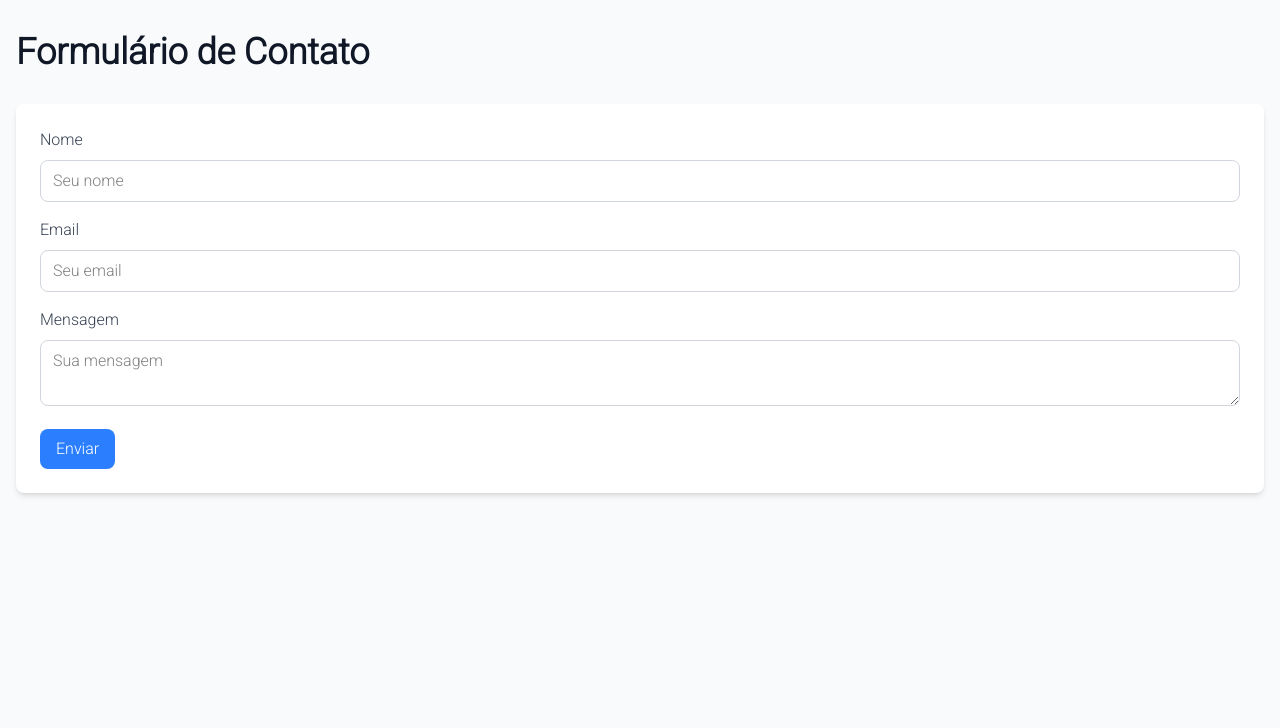
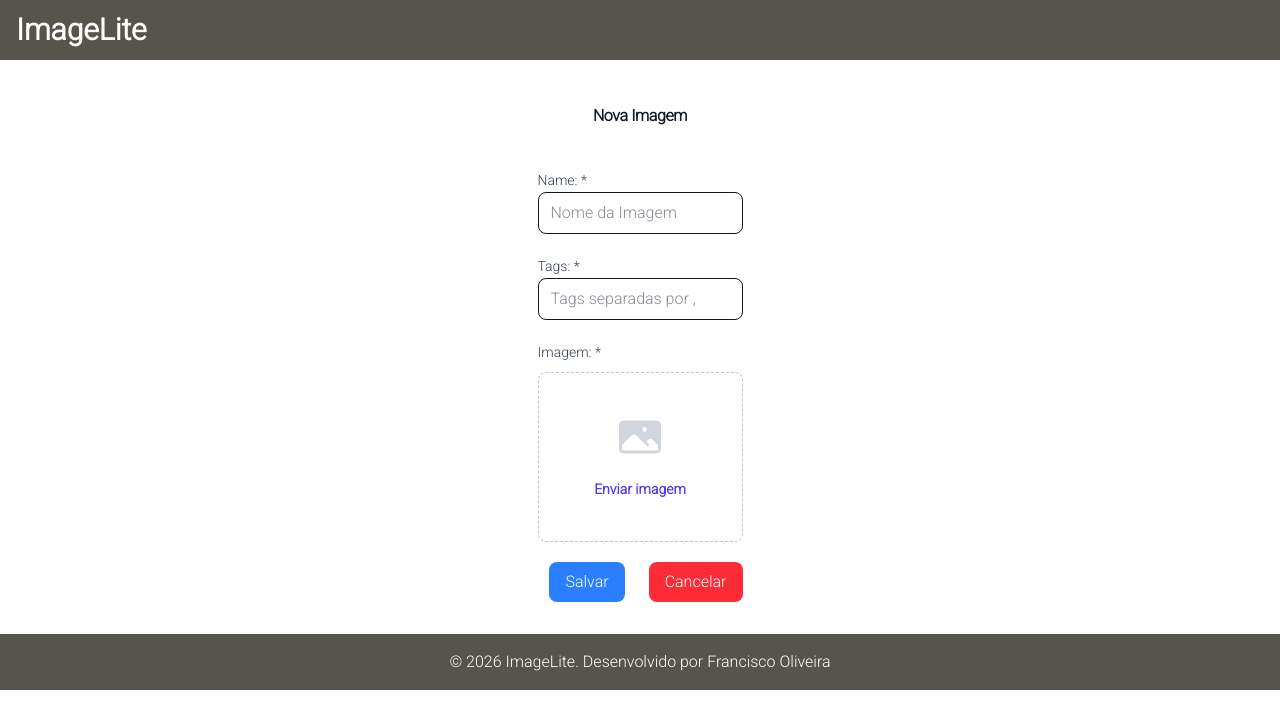
Before and after one commit to CranckThatFranck/imageslite-front, a Next.js app: page /formulario in a window 1280 px wide. Shown: the top 728 px of the page. Built offline with nearby package versions, Linux system fonts and the light colour scheme.

Commit message:
feat: enhance FormularioPage and GaleriaPage with new components and improved layout

```diff
--- a/src/app/formulario/page.tsx
+++ b/src/app/formulario/page.tsx
@@ -1,56 +1,53 @@
 'use client';
+
+import { Template, InputText, Button } from "@/components";
+import Link from "next/link";
 
 export default function FormularioPage() {
   return (
-    <main className="min-h-screen bg-gray-50 dark:bg-gray-900 py-8">
-      <div className="container mx-auto px-4">
-        <h1 className="text-4xl font-bold text-gray-900 dark:text-white mb-8">
-          Formulário de Contato
-        </h1>
-        <form className="bg-white dark:bg-gray-800 p-6 rounded-lg shadow-md">
-          <div className="mb-4">
-            <label className="block text-gray-700 dark:text-gray-300 mb-2" htmlFor="name">
-                Nome
-            </label>
-            <input
-              className="w-full px-3 py-2 border border-gray-300 dark:border-gray-600 rounded-lg focus:outline-none focus:ring-2 focus:ring-blue-500"
-                type="text"
-                id="name"
-                name="name"
-                placeholder="Seu nome"
-            />
+    <Template>
+      <section className="flex flex-col items-center justify-center my-5">
+        <h5 className="mt-3 mb-10 text-3x1 font-extrabold tracking-tight text-gray-900">Nova Imagem</h5>
+        <form>
+          <div className="grid grid-cols-1">
+            <label className="block text-sm font-medium leading-6 text-gray-700">Name: *</label>
+            <InputText placeholder="Nome da Imagem"/>
           </div>
-          <div className="mb-4">
-            <label className="block text-gray-700 dark:text-gray-300 mb-2" htmlFor="email">
-                Email
-            </label>
-            <input
-              className="w-full px-3 py-2 border border-gray-300 dark:border-gray-600 rounded-lg focus:outline-none focus:ring-2 focus:ring-blue-500"
-                type="email"
-                id="email"
-                name="email"
-                placeholder="Seu email"
-            />
+
+          <div className="mt-5 grid grid-cols-1">
+            <label className="block text-sm font-medium leading-6 text-gray-700">Tags: *</label>
+            <InputText placeholder="Tags separadas por ,  "/>
+          </div>
+
+          <div className="mt-5 grid grid-cols-1">
+            <label className="block text-sm font-medium leading-6 text-gray-700">Imagem: *</label>
+            <div className="mt-2 flex justify-center rounded-lg border border-dashed border-gray-900/25 px-6 py-10">
+              <div className="text-center ">
+                <svg className="mx-auto h-12 w-12 text-gray-300" viewBox="0 0 24 24" fill="currentColor" aria-hidden="true">
+                  <path fillRule="evenodd" d="M1.5 6a2.25 2.25 0 012.25-2.25h16.5A2.25 2.25 0 0122.5 6v12a2.25 2.25 0 01-2.25 2.25H3.75A2.25 2.25 0 011.5 18V6zM3 16.06V18c0 .414.336.75.75.75h16.5A.75.75 0 0021 18v-1.94l-2.69-2.689a1.5 1.5 0 00-2.12 0l-.88.879.97.97a.75.75 0 11-1.06 1.06l-5.16-5.159a1.5 1.5 0 00-2.12 0L3 16.061zm10.125-7.81a1.125 1.125 0 112.25 0 1.125 1.125 0 01-2.25 0z" clipRule="evenodd" />
+                </svg>
+
+                <div className="mt-4 flex text-sm leading-6 text-gray-600 ">
+                  <label className="relative cursor-pointer rounded-md bg-white font-semibold text-indigo-600">
+                    <span>Enviar imagem</span>
+                    <input type="file" name="file-upload" className="sr-only" />
+                  </label>
+                </div>
+              </div>
             </div>
-            <div className="mb-4">
-                <label className="block text-gray-700 dark:text-gray-300 mb-2" htmlFor="message">
-                    Mensagem
-                </label>
-                <textarea
-                  className="w-full px-3 py-2 border border-gray-300 dark:border-gray-600 rounded-lg focus:outline-none focus:ring-2 focus:ring-blue-500"
-                    id="message"
-                    name="message"
-                    placeholder="Sua mensagem"
-                />
-            </div>
-            <button
-              className="bg-blue-500 text-white px-4 py-2 rounded-lg hover:bg-blue-600 focus:outline-none focus:ring-2 focus:ring-blue-500"
-                type="submit"
-            >
-                Enviar
-            </button>
+          </div>
+
+        <div className="mt-5 flex items-center justify-end gap-x-6">
+
+          <Button color="blue" label="Salvar" type="submit" />
+          <Link href="/galeria">
+            <Button color="red" label="Cancelar" type="button" />
+          </Link>
+
+        </div>
+
         </form>
-      </div>
-    </main>
+      </section>
+    </Template>
   );
 }
--- a/src/app/galeria/page.tsx
+++ b/src/app/galeria/page.tsx
@@ -1,8 +1,10 @@
 "use client";
-import { Template, ImageCard } from "@/components";
+
+import { Template, ImageCard, Button, InputText } from "@/components";
 import { Image } from "@/resources/image/image.resource";
 import { useImageService } from "@/resources/image/image.service";
 import { useState } from 'react';
+import Link from "next/link";
 
 export default function GaleriaPage() {
 
@@ -39,8 +41,7 @@ export default function GaleriaPage() {
 
      <section className="flex flex-col items-center justify-center my-5">
         <div className="flex space-x-4">
-          <input type="text"
-                 onChange={(event) => setQuery((event.target as HTMLInputElement).value)}
+          <InputText placeholder="Digite nome ou Tags" onChange={(event) => setQuery((event.target as HTMLInputElement).value)}
                  className="border px-3 py-2 rounded-lg text-gray-900" />
           <select onChange={(event) => setExtension((event.target as HTMLSelectElement).value)}
                   className="border px-4 py-2 text-gray-900 px-3 py-2 rounded-lg">
@@ -49,8 +50,11 @@ export default function GaleriaPage() {
             <option value="JPEG">JPEG</option>
             <option value="GIF">GIF</option>
           </select>
-          <button className="bg-blue-500 text-white px-4 py-2 rounded-lg hover:bg-blue-300" onClick={searchImages}>Buscar</button>
-          <button className="bg-yellow-500 text-white px-4 py-2 rounded-lg hover:bg-yellow-300" onClick={searchImages}>+ Imagem</button>
+          <Button color="blue" label="Buscar" onClick={searchImages} />
+          <Link href="/formulario">
+          <Button color="yellow" label="+ Imagem" onClick={searchImages} />
+          </Link>
+
         </div>
      </section>
 
--- a/src/components/Template.tsx
+++ b/src/components/Template.tsx
@@ -3,7 +3,7 @@ interface TemplateProps {
     loading?: boolean;
 }
 
-export const Template: React.FC<TemplateProps> = ({children, loading}: TemplateProps) => {
+export const Template: React.FC<TemplateProps> = ({children, loading = false}: TemplateProps) => {
     return (
         <>
             <Header />
@@ -26,18 +26,18 @@ interface RenderIfProps{
     children: React.ReactNode;
 }
 
-export const RenderIF: React.FC<RenderIfProps> = ({condition = true, children}) => {
+export const RenderIF: React.FC<RenderIfProps> = ({condition = false, children}) => {
     if(condition){
         return children
     }
 
-    return false;
+    return null;
 }
 
 const Loading: React.FC = () => {
     return (
         <div role="status">
-            <svg aria-hidden="true" class="w-8 h-8 text-neutral-tertiary animate-spin fill-brand" viewBox="0 0 100 101" fill="none" xmlns="http://www.w3.org/2000/svg">
+            <svg aria-hidden="true" className="w-8 h-8 text-neutral-tertiary animate-spin fill-brand" viewBox="0 0 100 101" fill="none" xmlns="http://www.w3.org/2000/svg">
                 <path d="M100 50.5908C100 78.2051 77.6142 100.591 50 100.591C22.3858 100.591 0 78.2051 0 50.5908C0 22.9766 22.3858 0.59082 50 0.59082C77.6142 0.59082 100 22.9766 100 50.5908ZM9.08144 50.5908C9.08144 73.1895 27.4013 91.5094 50 91.5094C72.5987 91.5094 90.9186 73.1895 90.9186 50.5908C90.9186 27.9921 72.5987 9.67226 50 9.67226C27.4013 9.67226 9.08144 27.9921 9.08144 50.5908Z" fill="currentColor"/>
                 <path d="M93.9676 39.0409C96.393 38.4038 97.8624 35.9116 97.0079 33.5539C95.2932 28.8227 92.871 24.3692 89.8167 20.348C85.8452 15.1192 80.8826 10.7238 75.2124 7.41289C69.5422 4.10194 63.2754 1.94025 56.7698 1.05124C51.7666 0.367541 46.6976 0.446843 41.7345 1.27873C39.2613 1.69328 37.813 4.19778 38.4501 6.62326C39.0873 9.04874 41.5694 10.4717 44.0505 10.1071C47.8511 9.54855 51.7191 9.52689 55.5402 10.0491C60.8642 10.7766 65.9928 12.5457 70.6331 15.2552C75.2735 17.9648 79.3347 21.5619 82.5849 25.841C84.9175 28.9121 86.7997 32.2913 88.1811 35.8758C89.083 38.2158 91.5421 39.6781 93.9676 39.0409Z" fill="currentFill"/>
              </svg>
@@ -45,7 +45,7 @@ const Loading: React.FC = () => {
     )
 }
 
-const Header: React.FC = () => {
+const Header: React.FC = ()     => {
     return (
         <header className="bg-stone-600 text-white py-3">
             <div className="container mx-auto flex justify-between items-center px-4">
--- /dev/null
+++ b/src/components/button/Button.tsx
@@ -0,0 +1,30 @@
+import React from "react";
+
+interface ButtonProps {
+    color?: 'blue' | 'red' | 'yellow' | 'stone' | 'gray';
+    label?: string;
+    onClick?: (event: React.MouseEvent<HTMLButtonElement>) => void;
+    type?: "submit" | "button" | "reset" | undefined;
+}
+
+export const Button: React.FC<ButtonProps> = ({
+    onClick, color = 'blue', label, type
+} : ButtonProps) => {
+    const colorClasses: Record<NonNullable<ButtonProps['color']>, string> = {
+        blue: 'bg-blue-500 hover:bg-blue-300',
+        red: 'bg-red-500 hover:bg-red-300',
+        yellow: 'bg-yellow-500 hover:bg-yellow-300',
+        stone: 'bg-stone-600 hover:bg-stone-500',
+        gray: 'bg-gray-500 hover:bg-gray-400',
+    };
+
+    return (
+        <button
+            type={type}
+            className={`${colorClasses[color]} text-white px-4 py-2 rounded-lg`}
+            onClick={onClick}
+        >
+            { label }
+        </button>
+    )
+}
--- /dev/null
+++ b/src/components/button/index.ts
@@ -0,0 +1 @@
+export { Button } from "./Button";
--- a/src/components/index.ts
+++ b/src/components/index.ts
@@ -1,2 +1,4 @@
 export { Template } from "./Template";
 export { ImageCard } from "./ImageCard";
+export { Button } from "./button";
+export { InputText } from "./input";
--- /dev/null
+++ b/src/components/input/InputText.tsx
@@ -0,0 +1,17 @@
+import React from "react";
+
+interface InputTextProps {
+    style?: string;
+    onChange?: (event: React.ChangeEvent<HTMLInputElement>) => void;
+    placeholder?: string;
+}
+
+export const InputText: React.FC<InputTextProps> = ({
+    style, ...rest
+}: InputTextProps) => {
+    return (
+        <input type="text"
+                 {...rest}
+                 className={`${style} border px-3 py-2 rounded-lg text-gray-900`} />
+    );
+}
--- /dev/null
+++ b/src/components/input/index.ts
@@ -0,0 +1 @@
+export {  InputText } from "./InputText";
```
